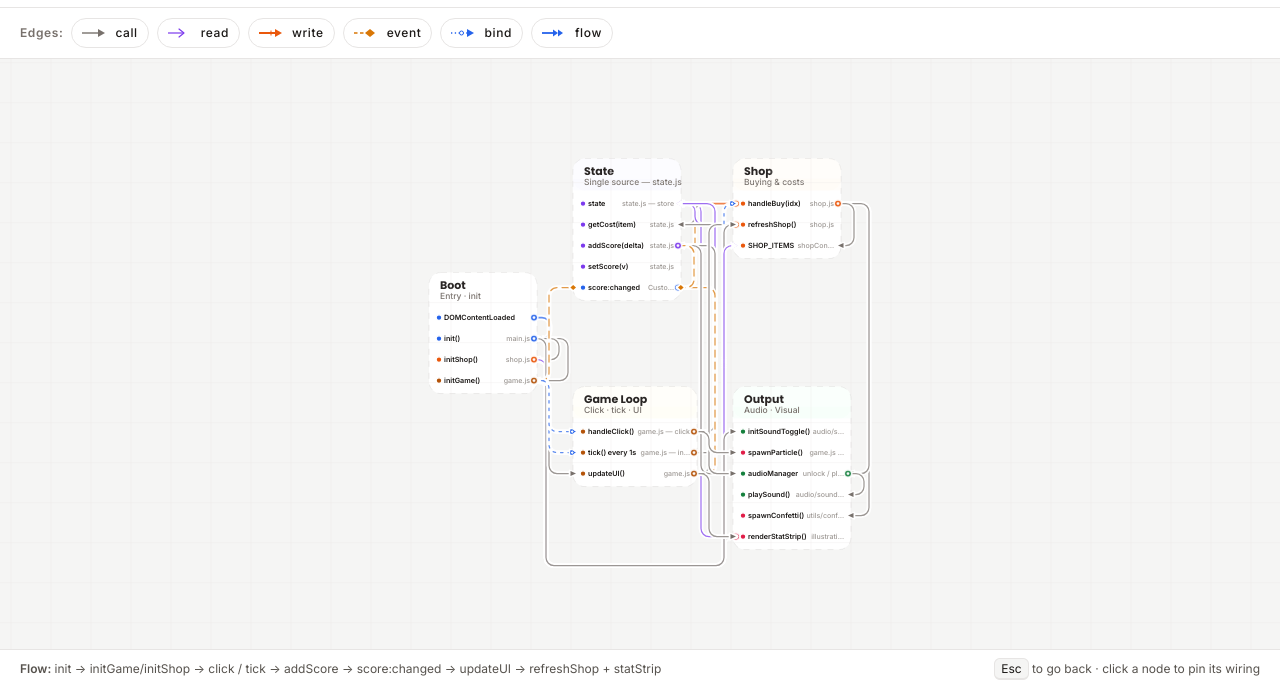
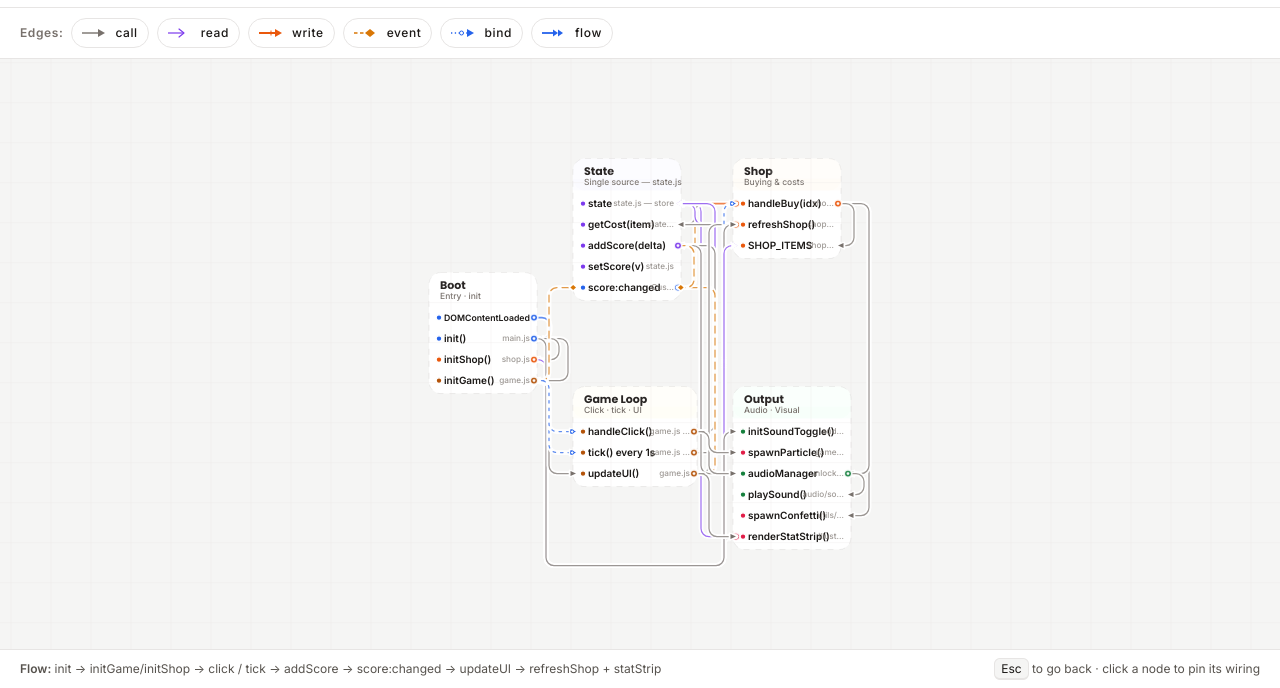
Before and after one commit to IrfanAdam/clicker_test, a website built with Vite: page index.html in a window 1280 px wide. Both pictures are taken after a click on the link "Mechanics". Shown: the part 112-800 px from the top of the page. Built offline with nearby package versions, Linux system fonts and the light colour scheme.

Commit message:
feat(mechanics): larger node labels and expanded zoom with smarter routing
- canvas: widen zoom range 0.35-1.8 -> 0.18-3.8 for deeper inspect and overview
- render: bump node label 7.2->10 and sub 7->8.2 for readability (h18 unchanged)
- route: add neighboring lane +4 alt for same-group edges to avoid collisions
- build: update dist assets, add .gitignore (node_modules, .hermes)

```diff
--- a/src/js/mechanics/canvas.js
+++ b/src/js/mechanics/canvas.js
@@ -97,7 +97,7 @@ export function createMechanicsCanvas(canvas, tooltip){
   });
   canvas.addEventListener('wheel',e=>{
     e.preventDefault(); const r=canvas.getBoundingClientRect(), mx=e.clientX-r.left, my=e.clientY-r.top;
-    const k=e.deltaY>0?.92:1.08, ns=Math.max(.35,Math.min(1.8,scale*k));
+    const k=e.deltaY>0?.92:1.08, ns=Math.max(.18,Math.min(3.8,scale*k));
     ox=mx-(mx-ox)*(ns/scale); oy=my-(my-oy)*(ns/scale); scale=ns; draw();
     const p=world(e), h=hitNode(p); if(h||hover) tip(h||hover);
   },{passive:false});
--- a/src/js/mechanics/render.js
+++ b/src/js/mechanics/render.js
@@ -157,8 +157,8 @@ export function drawNodes(ctx,scale,hover,selected){
     // label — left aligned with dot offset (compact horizontal padding)
     const leftPad=12;
     const contentW=n.w-leftPad-4;
-    // use 7.2 world size for Supabase compact rows
-    const labelFit=fitText(ctx,n.label,contentW,7.2,scale,'Inter, sans-serif','600');
+    // use 10 world size — larger text, RH/n.h stay 18 (fits vertically, truncates if wider than contentW)
+    const labelFit=fitText(ctx,n.label,contentW,10,scale,'Inter, sans-serif','600');
     ctx.font=labelFit.font; ctx.fillStyle=dim? token('--stone-500'): token('--stone-900'); ctx.textAlign='left'; ctx.textBaseline='middle';
     ctx.fillText(labelFit.text,n.x+leftPad,n.y+n.h/2+0.3);
     // file/sub hint on right if space — Supabase shows type on right in muted
@@ -166,7 +166,7 @@ export function drawNodes(ctx,scale,hover,selected){
     if(n.w>88 && contentW>40){
       const subText=n.sub.split('·')[0].trim()||n.sub;
       // measure remaining
-      ctx.font=`500 ${7/scale}px Inter, sans-serif`; ctx.fillStyle=token('--stone-500'); ctx.textAlign='right';
+      ctx.font=`500 ${8.2/scale}px Inter, sans-serif`; ctx.fillStyle=token('--stone-500'); ctx.textAlign='right';
       const tw=ctx.measureText(labelFit.text).width/scale;
       const avail=contentW - tw - 4;
       if(avail>22){
--- a/src/js/mechanics/route.js
+++ b/src/js/mechanics/route.js
@@ -58,6 +58,7 @@ export function getRoute(a,b,ax,ay,bx,by){
     let idx=groupEdges.findIndex(e=>e.from===a.id&&e.to===b.id);if(idx<0) idx=0;
     const lane=6+idx*9;
     best=buildSameGroup(a,b,lane);bestC=cost(best,a,b);
+    // also try neighboring lane +4 to avoid group hit if needed
     const alt=buildSameGroup(a,b,lane+4);const ca=cost(alt,a,b);if(ca+6<bestC){best=alt;bestC=ca;}
   } else if(stacked){
     for(const off of [4,12,20,28]) tryCand(buildStacked(a,b,off));
```
Also changed, not shown: dist/assets/index-3O2jDZDZ.js (deleted), dist/assets/index-Isw_4D1d.js (added), dist/index.html, 1 other file.
